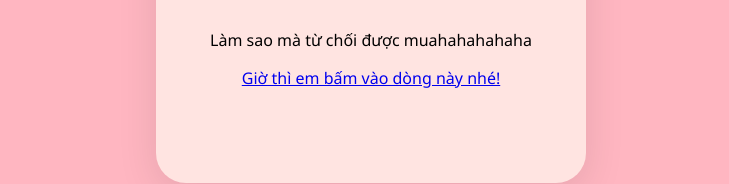
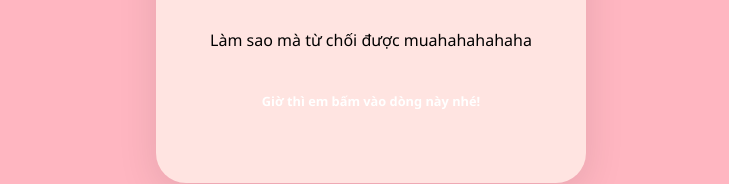
Before and after one commit to mystiquekem/valentine, a plain HTML site: page index.html in a window 1280 px wide. Both pictures are taken after a click on the button "Yes!". Shown: the part 507-691 px from the top of the page, without its empty margins (269-998 px from the left). Drawn offline with nearby package versions, Linux system fonts and the light colour scheme.

Commit message:
Update index.html

```diff
--- a/index.html
+++ b/index.html
@@ -64,6 +64,23 @@
             margin-top: 10px;
         }
 
+        .sweet-link {
+            display: inline-block;
+            margin-top: 15px;
+            padding: 10px 20px;
+            background-color: var(--gold);
+            color: white !important;
+            text-decoration: none;
+            border-radius: 20px;
+            font-size: 0.8rem;
+            font-weight: bold;
+            transition: 0.3s;
+        }
+
+.sweet-link:hover {
+    background-color: var(--env-dark);
+    transform: scale(1.05);
+}
         button {
             padding: 12px 25px;
             border: none;
@@ -114,7 +131,7 @@
         <h1>Yeeeeeeeeeeeeeeee ❤️✨</h1>
         <p style="color: #d63384; font-weight: bold;">I knew you'd say yes!</p>
         <p>Làm sao mà từ chối được muahahahahaha</p>
-        <a href="https://mystiquekem.github.io/valentine-2">Giờ thì em bấm vào dòng này nhé!</a>
+        <a href="https://mystiquekem.github.io/valentine-2" class="sweet-link" target="_blank">Giờ thì em bấm vào dòng này nhé!</a>
     </div>
 
     <script>
```
